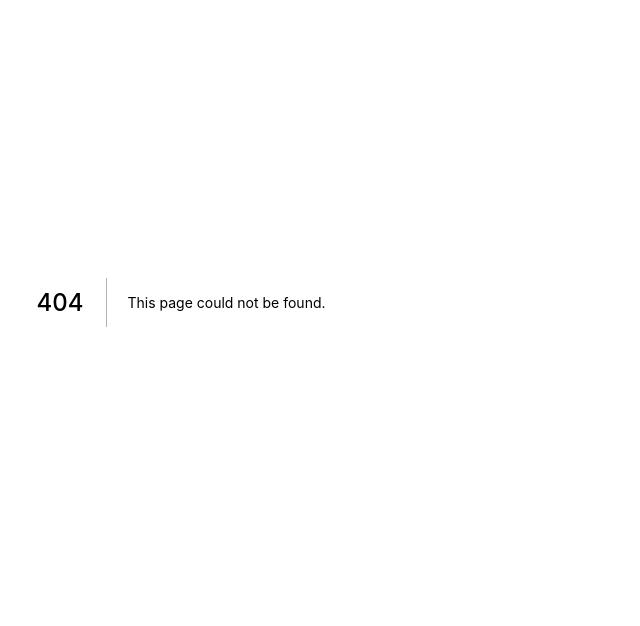
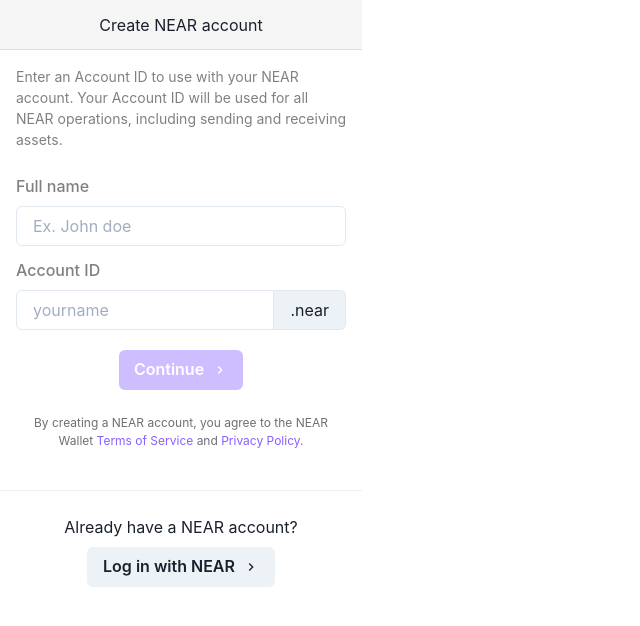
Before and after one commit to dimstefanakis/extension_wallet, a Next.js app: page /create_account in a window 1280 px wide. Before the commit this address had no page. Shown: the top 626 px of the page, without its empty margins (0-640 px from the left). Built offline with nearby package versions, Linux system fonts and the light colour scheme.

Commit message:
added create account page, mock account data

```diff
--- /dev/null
+++ b/mockdata/accounts.json
@@ -0,0 +1,7 @@
+[
+    {
+        "email": "johndoe@gmail.com",
+        "full_name": "John doe",
+        "account_id": "johnd.near"
+    }
+]
--- /dev/null
+++ b/pages/create_account.tsx
@@ -0,0 +1,123 @@
+import { useState, useEffect } from "react";
+import Link from "next/link";
+import {
+  FormControl,
+  FormLabel,
+  FormErrorMessage,
+  FormHelperText,
+} from "@chakra-ui/react";
+import { Input, InputGroup, InputRightAddon } from "@chakra-ui/input";
+import { Text, Flex, Box } from "@chakra-ui/layout";
+import Header from "../src/flat/Header";
+import ContinueButton from "../src/flat/ContinueButton";
+import Divider from "../src/flat/Divider";
+import AlreadyHaveAnAccount from "../src/flat/AlreadyHaveAnAccount";
+import { AccountInterface } from "../src/features/Authentication/interface";
+import accounts from "../mockdata/accounts.json";
+
+interface Errors {
+  accountId: string[];
+}
+
+// Error handling would be much cleaner with a library like formik
+// but for the sake of the excersice and since there is only one input that
+// needs to be validated I do it manually
+function CreateAccount() {
+  const [name, setName] = useState<string>("");
+  const [accountId, setAccountId] = useState<string>("");
+  const [errors, setErrors] = useState<Errors>({
+    accountId: [],
+  });
+
+  function onNameChange(event: React.FormEvent<HTMLInputElement>) {
+    setName(event.currentTarget.value);
+  }
+
+  function onAccountIdChange(event: React.FormEvent<HTMLInputElement>) {
+    setAccountId(`${event.currentTarget.value}.near`);
+  }
+
+  useEffect(() => {
+    if (
+      accounts.some(
+        (account: AccountInterface) => account.account_id === accountId
+      )
+    ) {
+      setErrors({
+        ...errors,
+        accountId: [...errors.accountId, "Account ID already taken!"],
+      });
+    } else {
+      setErrors({
+        ...errors,
+        accountId: [],
+      });
+    }
+  }, [accountId]);
+
+  return (
+    <>
+      <Header title="Create NEAR account" />
+      <Box width="100%">
+        <Flex flexFlow="column" width="100%" p={4}>
+          <Text fontSize="14px" color="#808080">
+            Enter an Account ID to use with your NEAR account. Your Account ID
+            will be used for all NEAR operations, including sending and
+            receiving assets.
+          </Text>
+          <FormControl mt={6} isInvalid={errors.accountId.length > 0}>
+            <FormLabel htmlFor="full_name" color="#808080">
+              Full name
+            </FormLabel>
+            <Input
+              isInvalid={false}
+              onChange={onNameChange}
+              id="full_name"
+              placeholder="Ex. John doe"
+            />
+            <FormLabel htmlFor="account_id" color="#808080" mt={3}>
+              Account ID
+            </FormLabel>
+            <InputGroup>
+              <Input
+                onChange={onAccountIdChange}
+                id="account_id"
+                placeholder="yourname"
+              />
+              <InputRightAddon children=".near" />
+            </InputGroup>
+            {/* I am assuming for scalability purposes there could be multiple errors here */}
+            {errors.accountId?.map((err) => (
+              <FormErrorMessage>{err}</FormErrorMessage>
+            ))}
+          </FormControl>
+          <Flex width="100%" justifyContent="center" alignItems="center">
+            <ContinueButton
+              isDisabled={
+                errors.accountId.length > 0 || name == "" || accountId == ""
+              }
+            />
+          </Flex>
+          <Text textAlign="center" fontSize="12px" color="#6F6E73" mt={6}>
+            By creating a NEAR account, you agree to the NEAR Wallet{" "}
+            <Link href="#">
+              <Text display="inline" color="brand.100">
+                Terms of Service
+              </Text>
+            </Link>{" "}
+            and{" "}
+            <Link href="#">
+              <Text display="inline" color="brand.100">
+                Privacy Policy.
+              </Text>
+            </Link>
+          </Text>
+        </Flex>
+        <Divider />
+        <AlreadyHaveAnAccount />
+      </Box>
+    </>
+  );
+}
+
+export default CreateAccount;
--- a/src/features/Authentication/authenticationSlice.ts
+++ b/src/features/Authentication/authenticationSlice.ts
@@ -5,6 +5,7 @@
   name: "authentication",
   initialState: <AuthenticationState>{
     isLoggedIn: false,
+    account: {},
     registerType: "email",
     // user might switch between phone and email tabs so we need to keep both values
     registerValue: {
@@ -26,6 +27,9 @@
     setRegisterPhoneValue: (state, action) => {
       state.registerValue.phone = action.payload;
     },
+    setAccount: (state, action) => {
+      state.account = action.payload;
+    }
   },
 });
 
--- a/src/flat/ContinueButton/index.tsx
+++ b/src/flat/ContinueButton/index.tsx
@@ -5,6 +5,7 @@
   return (
     <Button
       bg="brand.100"
+      width="124px"
       color="white"
       mt={5}
       rightIcon={<ChevronRightIcon />}
--- a/src/flat/Divider/index.tsx
+++ b/src/flat/Divider/index.tsx
@@ -1,7 +1,7 @@
 import { Divider } from "@chakra-ui/layout";
 
 function CustomDivider(){
-    return <Divider my={10} />;
+    return <Divider my={6} />;
 }
 
 export default CustomDivider;
```
Also changed, not shown: src/features/Authentication/interface.d.ts (+7 -0 lines).
